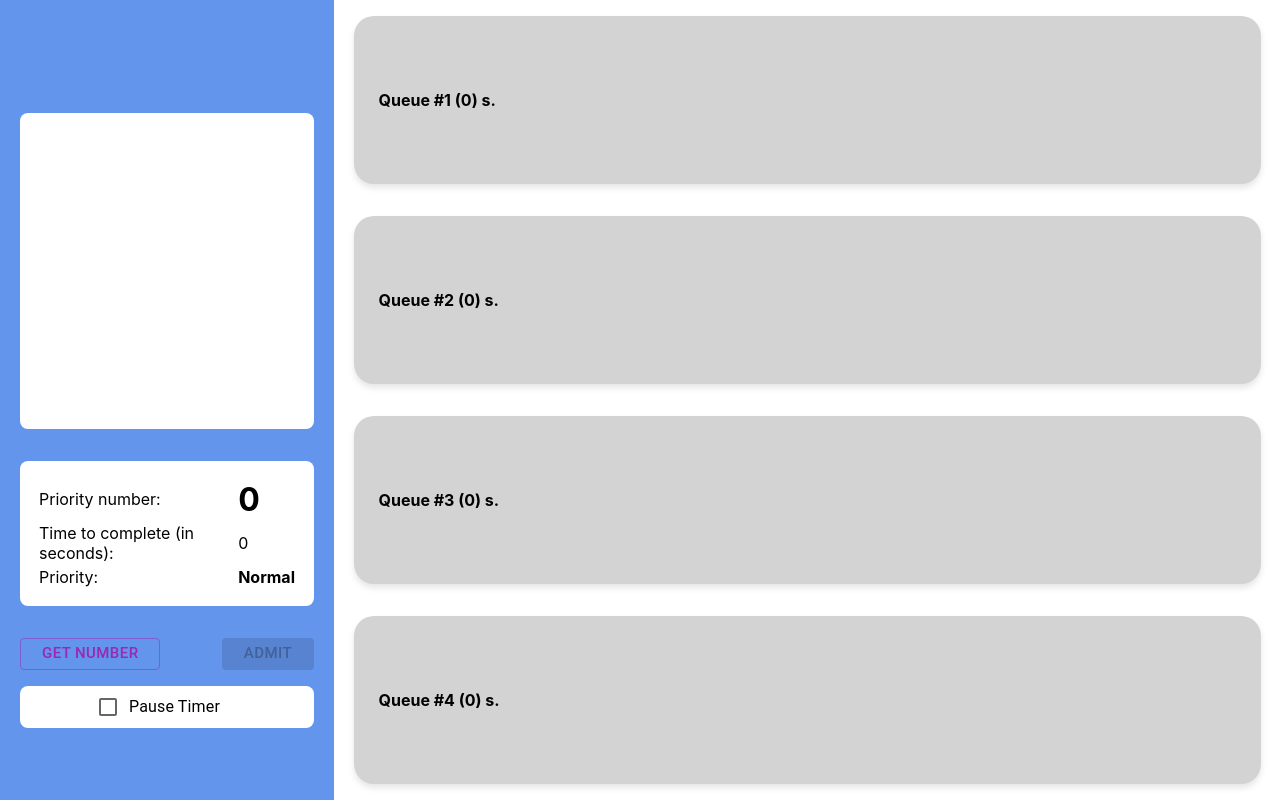
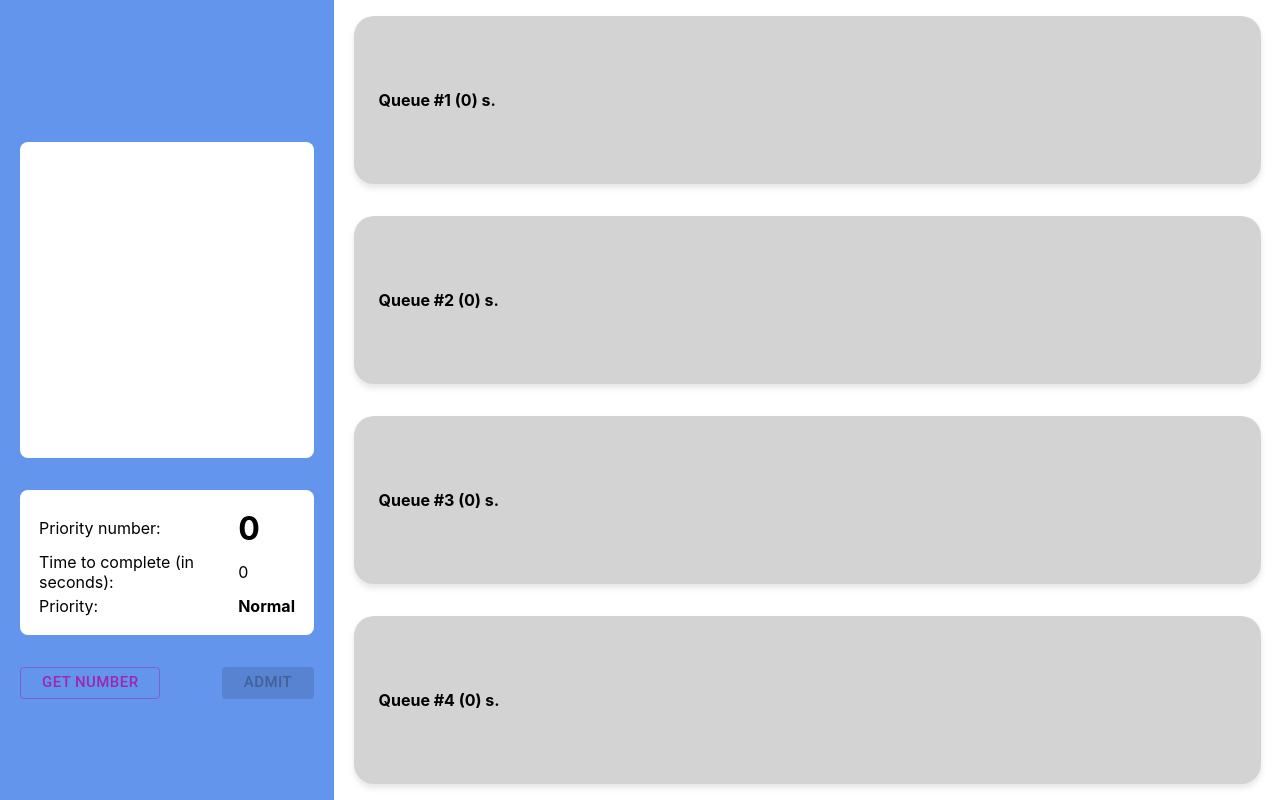
Before and after one commit to cxrvxxxx/react-priority-app, a React (Create React App) app: page / in a window 1280 px wide. Built offline with nearby package versions, Linux system fonts and the light colour scheme.

Commit message:
first commit

```diff
--- a/src/App.js
+++ b/src/App.js
@@ -48,11 +48,6 @@ const App = () => {
   const entityKey = useRef(0);
 
   const [queues, setQueues] = useState([[], [], [], []]);
-  const [checked, setChecked] = useState(false);
-
-  const handleChange = (event) => {
-    setChecked(event.target.checked);
-  };
 
   const handleAdmit = (entity) => {
     const queueIndex = getShortestQueueIndex(queues);
@@ -93,9 +88,8 @@ const App = () => {
   useEffect(() => {
     /* Handles decrementing of duration */
     const intervalId = setInterval(() => {
-      processQueue();
-    }, 100);
-
+        processQueue();
+      }, 100);
 
     return () => clearInterval(intervalId);
   }, []);
@@ -106,12 +100,6 @@ const App = () => {
         <Admit
           queues={queues}
           callback={handleAdmit} />
-        <div className="checkbox-container">
-          <FormControlLabel
-            control={<Checkbox checked={checked} onChange={handleChange} />}
-            label="Pause Timer"
-          />
-        </div>
       </div>
       <div className="col2" >
         {queues.map((queue, queueIndex) => (
--- a/src/components/Admit.jsx
+++ b/src/components/Admit.jsx
@@ -41,7 +41,7 @@ const Admit = ({ queues, callback }) => {
         }
 
         let priorityNumber = getRandomInt(1, 100);
-        while (!isUniqueNumber(queues, priorityNumber) && !isUniqueNumber([entityBuffer, []], priorityNumber)) priorityNumber = getRandomInt(1, 100);
+        while (!isUniqueNumber(queues, priorityNumber) || !isUniqueNumber([entityBuffer, []], priorityNumber)) priorityNumber = getRandomInt(1, 100);
         const duration = getRandomInt(3, 30);
         const isHighPriority = (getRandomInt(1, 100) > 75) ? true : false;
 
@@ -94,12 +94,7 @@ const Admit = ({ queues, callback }) => {
                                     }
                                 }
 
-                                setEntity({
-                                    "priorityNumber": 0,
-                                    "duration": 0,
-                                    "initialDuration": 0,
-                                    "isHighPriority": false
-                                });
+;
                             }}>Admit</Button>
                     </div>
                 ))}
--- a/src/styles/App.css
+++ b/src/styles/App.css
@@ -70,13 +70,3 @@
   background-color: #555;
   /* Change the color on hover */
 }
-
-.checkbox-container {
-  display: flex;
-  justify-content: center;
-  align-items: center;
-  margin-top: 1em;
-  background-color: white;
-  width: 100%;
-  border-radius: 8px;
-}
```
